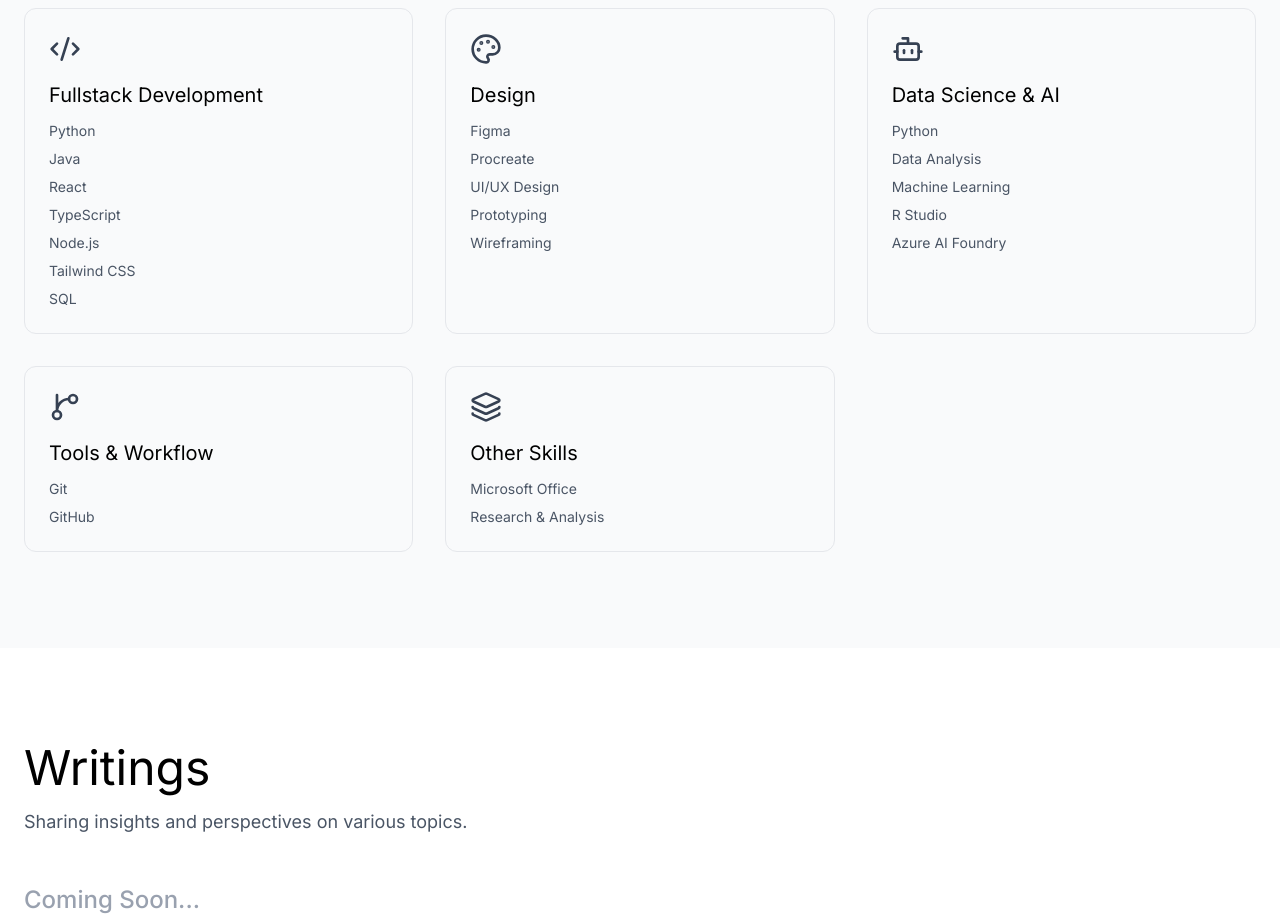
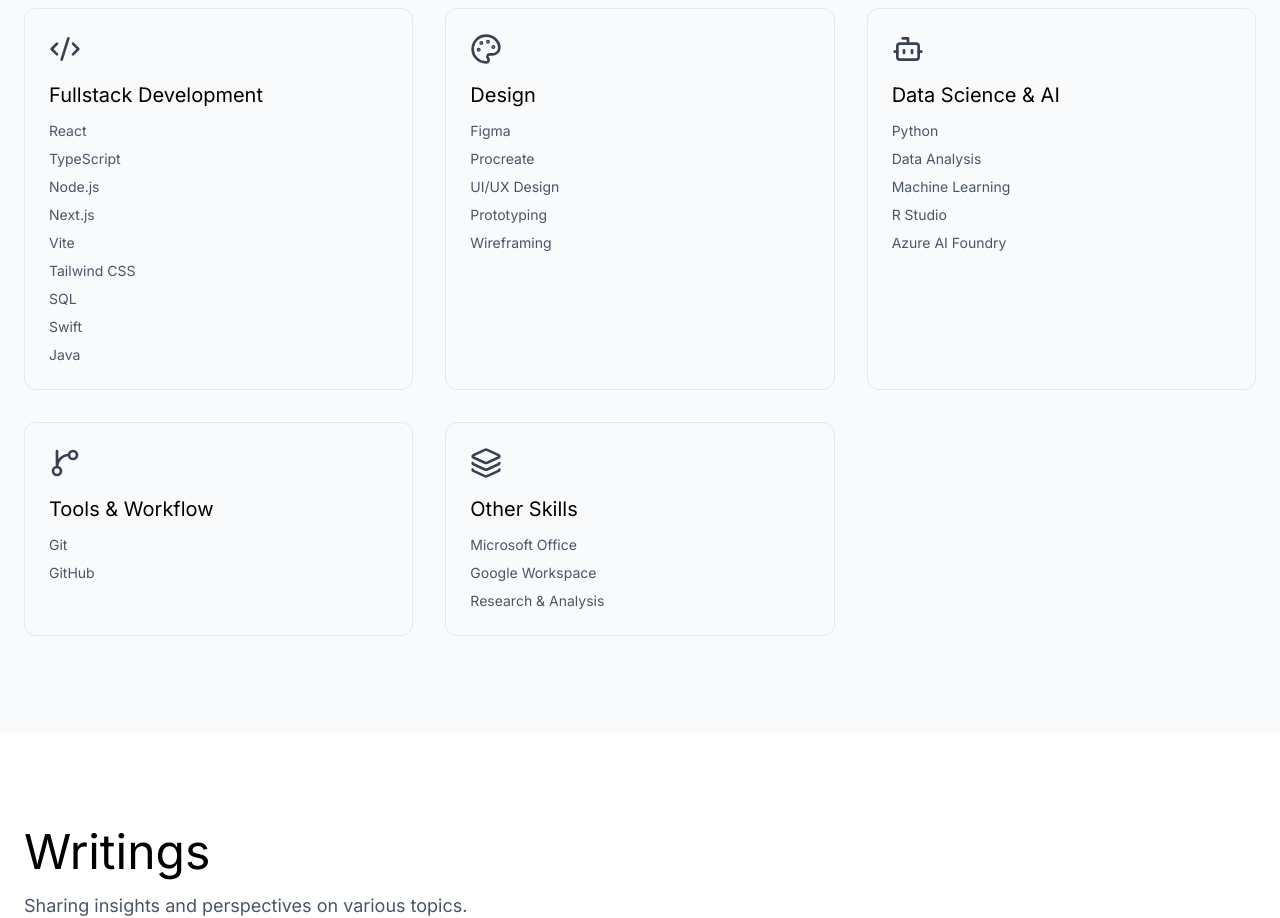
Before and after one commit to quanzee/portfolio-website, a React (Vite) app in the folder my-portfolio/: page / in a window 1280 px wide. Shown: the part 2860-3778 px from the top of the page. Built offline with nearby package versions, Linux system fonts and the light colour scheme.

Commit message:
Updated copy

```diff
--- a/my-portfolio/src/components/Skills.tsx
+++ b/my-portfolio/src/components/Skills.tsx
@@ -10,7 +10,7 @@
   {
     icon: Code2,
     title: 'Fullstack Development',
-    skills: ['Python', 'Java','React', 'TypeScript', 'Node.js', 'Tailwind CSS', 'SQL'],
+    skills: ['React', 'TypeScript', 'Node.js', 'Next.js', 'Vite', 'Tailwind CSS', 'SQL', 'Swift', 'Java'],
   },
   {
     icon: Palette,
@@ -30,7 +30,7 @@
   {
     icon: Layers,
     title: 'Other Skills',
-    skills: ['Microsoft Office', 'Research & Analysis'],
+    skills: ['Microsoft Office', 'Google Workspace','Research & Analysis'],
   },
 ];
 
```
